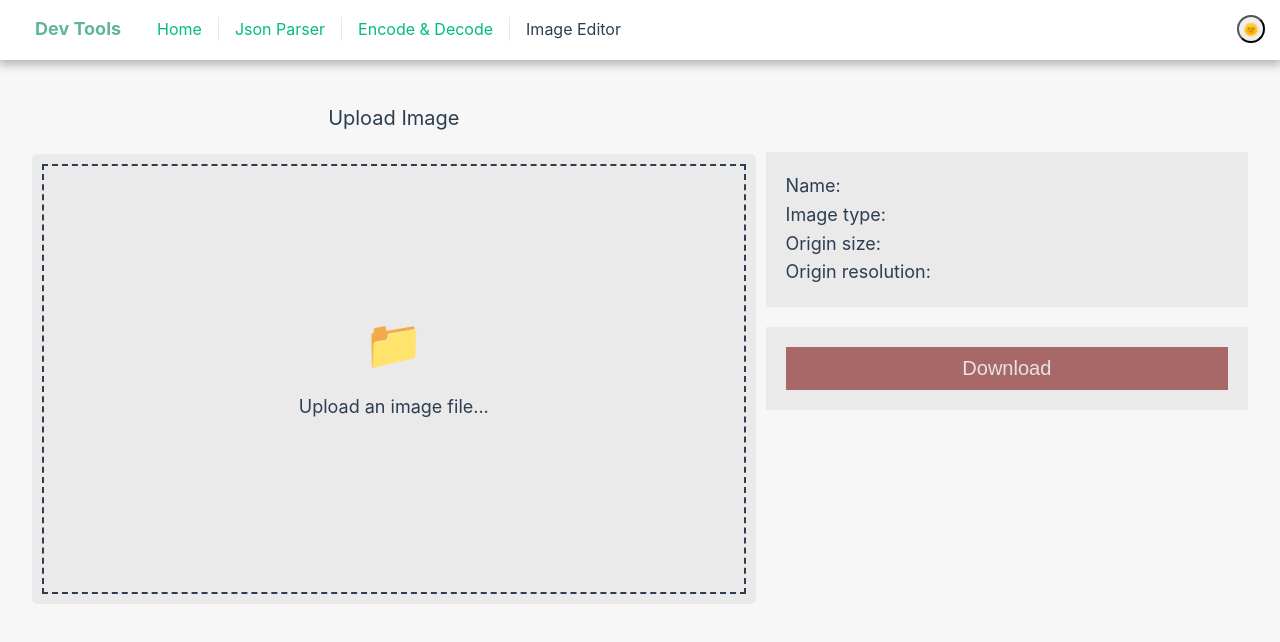
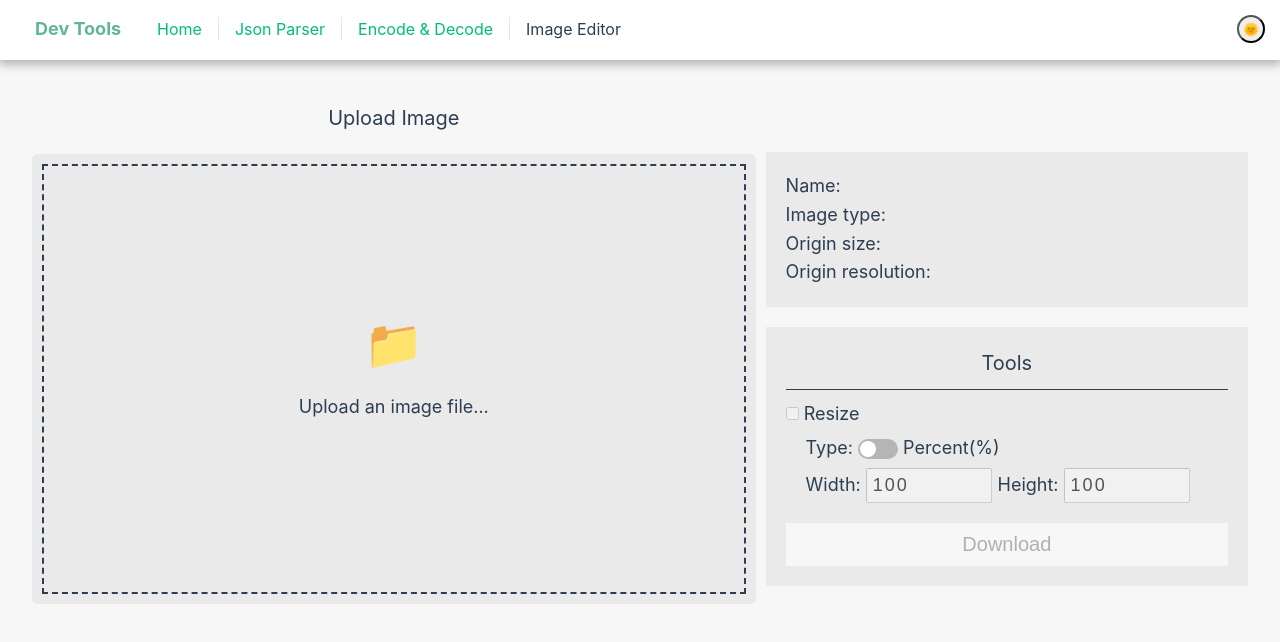
Before and after one commit to wangchristine/dev-tools, a Vue app: page /image-editor in a window 1280 px wide. Shown: the top 642 px of the page. Built offline with nearby package versions, Linux system fonts and the light colour scheme.

Commit message:
add image editor resize feature

```diff
--- a/src/views/ImageEditorView.vue
+++ b/src/views/ImageEditorView.vue
@@ -1,10 +1,27 @@
 <script setup>
-import { ref } from "vue";
+import { ref, onUnmounted } from "vue";
+import SwitchCheckbox from "@/components/SwitchCheckbox.vue";
 
 let imageOrigin = ref(null);
 let image = ref(null);
+let needResize = ref(false);
+let resizeType = ref("percent");
+let resizeWidth = ref(100);
+let resizeHeight = ref(100);
 // dom
 let canvas = ref(null);
+let resize = ref(null);
+let inputWidth = ref(null);
+let inputHeight = ref(null);
+let download = ref(null);
+
+const renderCanvas = (canvasWidth, canvasHeight) => {
+  let ctx = canvas.value.getContext("2d");
+  ctx.clearRect(0, 0, canvas.value.width, canvas.value.height);
+  canvas.value.width = canvasWidth;
+  canvas.value.height = canvasHeight;
+  ctx.drawImage(image.value, 0, 0, image.value.width, image.value.height, 0, 0, canvasWidth, canvasHeight);
+}
 
 const uploadImage = (event) => {
   imageOrigin.value = event.target.files[0];
@@ -26,6 +43,8 @@ const uploadImage = (event) => {
 
     ctx.drawImage(img, 0, 0, img.width, img.height, 0, 0, canvas.value.width, canvas.value.height);
   };
+  resize.value.disabled = false;
+  download.value.disabled = false;
 };
 
 const downloadImage = () => {
@@ -40,6 +59,87 @@ const downloadImage = () => {
     URL.revokeObjectURL(url);
   }, "image/jpeg"); // 修改
 };
+
+const switchResize = () => {
+  needResize.value = !needResize.value;
+  if (image.value) {
+    if (needResize.value) {
+      inputWidth.value.disabled = false;
+      inputHeight.value.disabled = false;
+    } else {
+      inputWidth.value.disabled = true;
+      inputHeight.value.disabled = true;
+    }
+  }
+};
+
+const switchResizeType = (isChecked) => {
+  resizeType.value = isChecked ? "pixel" : "percent";
+  if (image.value) {
+    if (resizeType.value === "percent") {
+      resizeWidth.value = 100;
+      resizeHeight.value = 100;
+    } else {
+      resizeWidth.value = image.value.width;
+      resizeHeight.value = image.value.height;
+    }
+    renderCanvas(image.value.width, image.value.height);
+  }
+};
+
+const inputWidthInputEvent = () => {
+  resizeWidth.value = resizeWidth.value === 0 ? 1 : resizeWidth.value;
+
+  if (resizeType.value === "percent") {
+    if (resizeWidth.value > 100) {
+      resizeWidth.value = 100;
+    }
+    resizeHeight.value = resizeWidth.value;
+    const rate = resizeWidth.value / 100;
+    renderCanvas(image.value.width * rate, image.value.height * rate);
+  } else {
+    if (image.value) {
+      if (resizeWidth.value > image.value.width) {
+        resizeWidth.value = image.value.width;
+      }
+      const rate = resizeWidth.value / image.value.width;
+      resizeHeight.value = Math.floor(image.value.height * rate);
+      renderCanvas(image.value.width * rate, image.value.height * rate);
+    }
+  }
+};
+
+const inputHeightInputEvent = () => {
+  resizeHeight.value = resizeHeight.value === 0 ? 1 : resizeHeight.value;
+
+  if (resizeType.value === "percent") {
+    if (resizeHeight.value > 100) {
+      resizeHeight.value = 100;
+    }
+    resizeWidth.value = resizeHeight.value;
+    const rate = (resizeHeight.value / 100);
+    renderCanvas(image.value.width * rate, image.value.height * rate);
+  } else {
+    if (image.value) {
+      if (resizeHeight.value > image.value.height) {
+        resizeHeight.value = image.value.height;
+      }
+      const rate = resizeHeight.value / image.value.height;
+      resizeWidth.value = Math.floor(image.value.width * rate);
+      renderCanvas(image.value.width * rate, image.value.height * rate);
+    }
+  }
+}
+
+const limitInputNumber = (event) => {
+  return event.charCode >= 48 && event.charCode <= 57;
+};
+
+onUnmounted(() => {
+  if (image.value) {
+    URL.revokeObjectURL(image.value.src);
+  }
+});
 </script>
 
 <template>
@@ -54,22 +154,10 @@ const downloadImage = () => {
         </div>
 
         <!-- accept="image/png, image/jpeg" -->
-        <input
-          type="file"
-          name="userImage"
-          id="userImage"
-          accept="image/*"
-          @change="uploadImage"
-        />
+        <input type="file" name="userImage" id="userImage" accept="image/*" @change="uploadImage"/>
       </label>
       <div class="preview-block" v-else>
-        <canvas
-          ref="canvas"
-          id="canvas"
-          class="preview-image"
-          width="800"
-          height="450"
-        ></canvas>
+        <canvas ref="canvas" id="canvas" class="preview-image" width="800" height="450"></canvas>
       </div>
     </div>
     <div class="information-block">
@@ -83,22 +171,40 @@ const downloadImage = () => {
         </p>
         <p>
           Origin size:
-          <span v-if="imageOrigin !== null"
-            >{{ Math.round((imageOrigin.size / 1024) * 100) / 100 }} MB ({{
-              imageOrigin.size
-            }}
-            Bytes)</span
-          >
+          <span v-if="imageOrigin !== null">{{
+              Math.round((imageOrigin.size / 1024) * 100) / 100
+            }} MB ({{ imageOrigin.size }} Bytes)</span>
         </p>
         <p>
           Origin resolution:
-          <span v-if="image !== null"
-            >{{ image.width }} * {{ image.height }}</span
-          >
+          <span v-if="image !== null">{{ image.width }} * {{ image.height }}</span>
         </p>
       </div>
       <div class="draw-tool">
-        <button class="download" @click="downloadImage">Download</button>
+        <div class="title">Tools</div>
+        <div class="resize">
+          <input type="checkbox" ref="resize" id="resize" @change="switchResize" disabled/>
+          <label for="resize"> Resize</label>
+          <div class="tools">
+            <div>
+              Type:
+              <SwitchCheckbox v-on:switchChecked="switchResizeType"/>
+              <span v-if="resizeType === 'percent'"> Percent(%)</span>
+              <span v-if="resizeType === 'pixel'"> Pixel(px)</span>
+            </div>
+            <div>
+              Width:
+              <input type="number" v-model.number="resizeWidth" ref="inputWidth" min="1" step="1"
+                     :onkeypress="limitInputNumber" @input="inputWidthInputEvent" disabled/>
+              Height:
+              <input type="number" v-model.number="resizeHeight" ref="inputHeight" min="1" step="1"
+                     :onkeypress="limitInputNumber" @input="inputHeightInputEvent" disabled/>
+            </div>
+          </div>
+        </div>
+        <button ref="download" name="download" class="download" @click="downloadImage" disabled>
+          Download
+        </button>
       </div>
     </div>
   </div>
@@ -179,6 +285,29 @@ const downloadImage = () => {
   margin-top: 20px;
 }
 
+.draw-tool .title {
+  font-size: 20px;
+  text-align: center;
+  border-bottom: 1px solid;
+  padding-bottom: 10px;
+  margin-bottom: 10px;
+}
+
+.draw-tool .tools {
+  padding-left: 20px;
+}
+
+.tools > div {
+  margin-top: 5px;
+}
+
+.tools input[type="number"] {
+  padding: 5px;
+  font-size: 18px;
+  max-width: 30%;
+  letter-spacing: 2px;
+}
+
 .draw-tool .download {
   background-color: #a96868;
   border: 0;
@@ -186,5 +315,13 @@ const downloadImage = () => {
   padding: 10px 20px;
   width: 100%;
   font-size: 20px;
+  margin-top: 20px;
+  cursor: pointer;
+}
+
+.draw-tool .download[disabled] {
+  background-color: var(--color-background);
+  color: #b1b0b0;
+  cursor: not-allowed;
 }
 </style>
```
